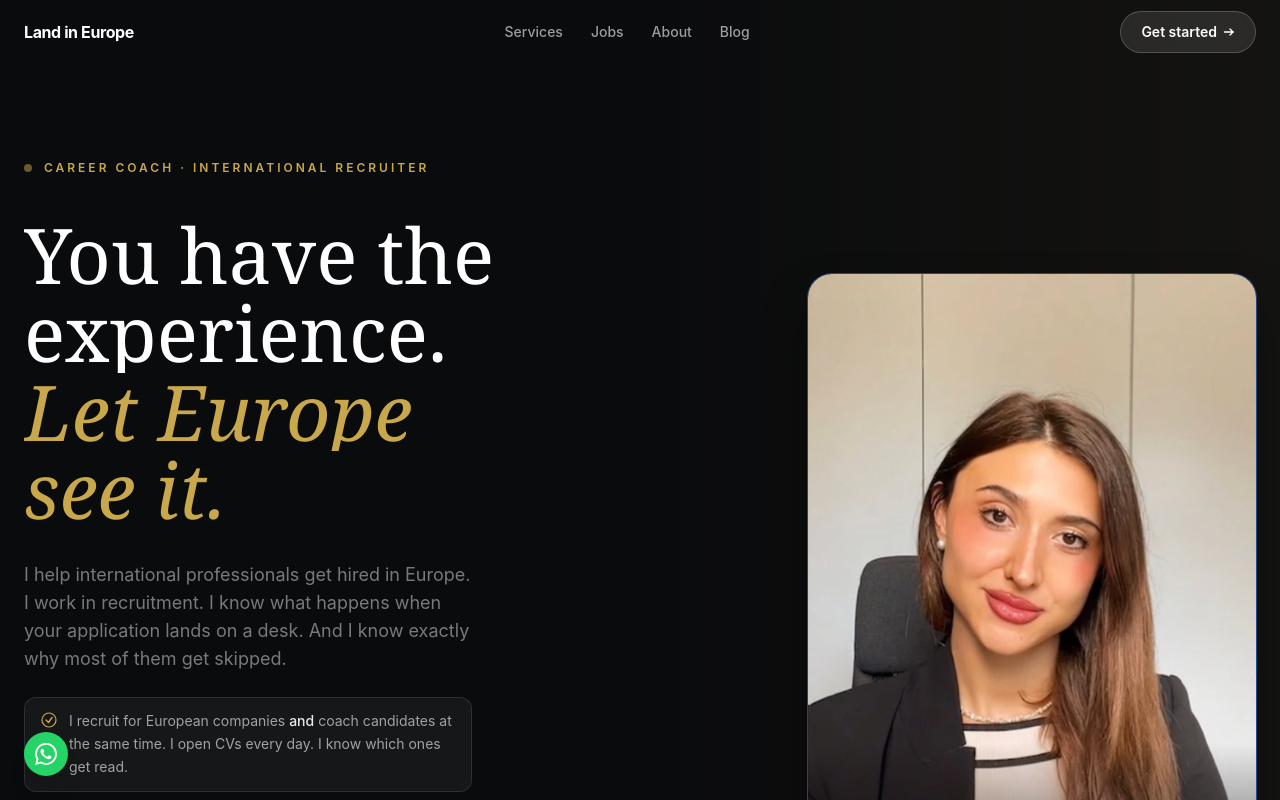
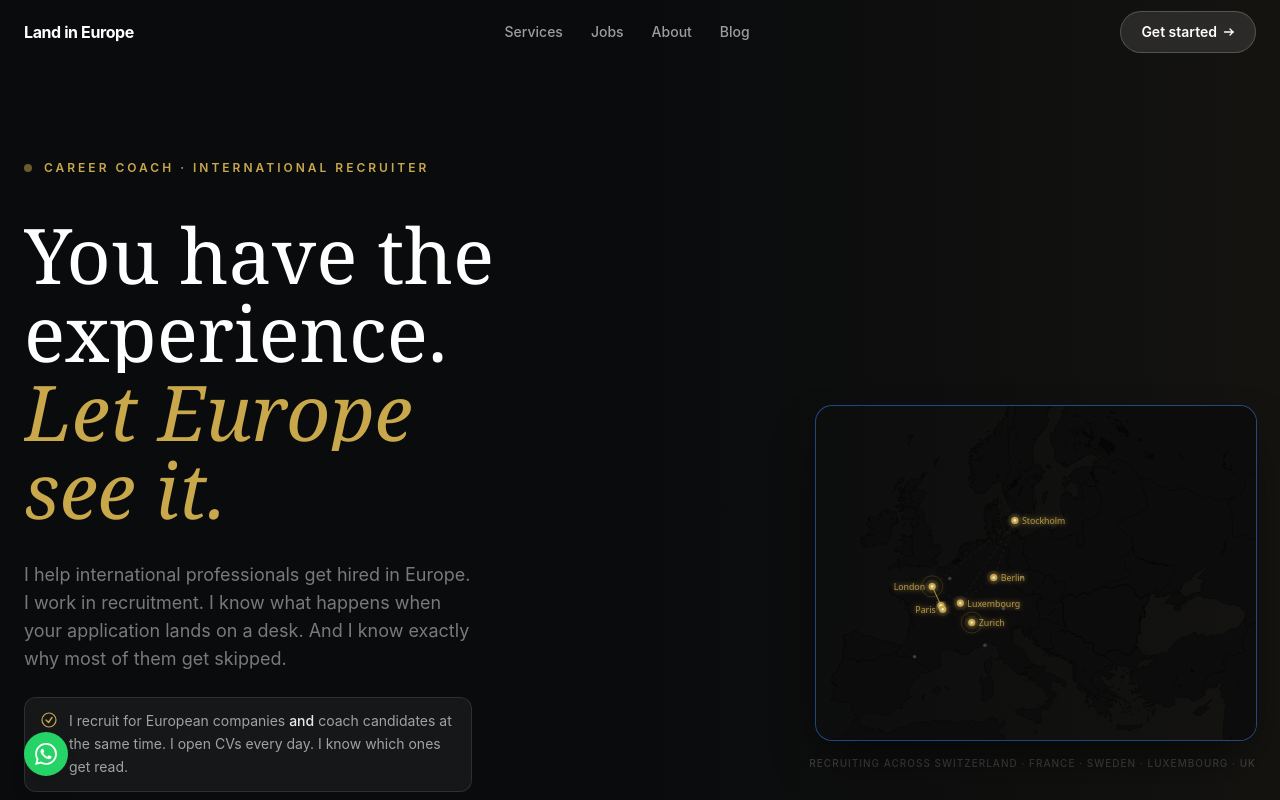
Before and after one commit to teruelorteganoelia-bit/land-in-europe-website, a Next.js app: page / in a window 1280 px wide. Shown: the top 800 px of the page. Built offline with nearby package versions, Linux system fonts and the light colour scheme.

Commit message:
Add real Europe SVG map with animated city connections in hero

```diff
--- a/app/page.tsx
+++ b/app/page.tsx
@@ -508,51 +508,144 @@ function EuropeMap({ mobile = false }: { mobile?: boolean }) {
   );
 }
 
-// ─── Hero slideshow ───────────────────────────────────────────────────────────
-const HERO_IMAGES = ["/hero1.jpeg", "/hero2.jpeg", "/hero3.jpeg"];
-
-function HeroSlideshow({ mobile = false }: { mobile?: boolean }) {
-  const [current, setCurrent] = useState(0);
+// ─── Europe map (real SVG) ────────────────────────────────────────────────────
+// City coords mapped to the 500×380 SVG viewport
+// lon→x = (lon+25)/95*500   lat→y = (72-lat)/38*380
+const REAL_CITIES = [
+  { name: "Stockholm",  x: 226, y: 130, active: true,  anchor: "start"  },
+  { name: "London",     x: 132, y: 205, active: true,  anchor: "end"    },
+  { name: "Paris",      x: 144, y: 231, active: true,  anchor: "end"    },
+  { name: "Luxembourg", x: 164, y: 224, active: true,  anchor: "start"  },
+  { name: "Zurich",     x: 177, y: 246, active: true,  anchor: "start"  },
+  { name: "Berlin",     x: 202, y: 195, active: true,  anchor: "start"  },
+  { name: "Amsterdam",  x: 152, y: 196, active: false, anchor: "start"  },
+  { name: "Vienna",     x: 213, y: 230, active: false, anchor: "start"  },
+  { name: "Madrid",     x: 112, y: 285, active: false, anchor: "end"    },
+  { name: "Rome",       x: 192, y: 272, active: false, anchor: "start"  },
+  { name: "Warsaw",     x: 234, y: 195, active: false, anchor: "start"  },
+];
+
+const REAL_CONNECTIONS = [
+  [0, 5], [0, 1], [0, 3], [1, 2], [1, 3], [2, 3], [2, 4], [3, 4], [3, 5],
+];
+
+function EuropeMapReal({ mobile = false }: { mobile?: boolean }) {
+  const [activeConn, setActiveConn] = useState(0);
+  const [dotProgress, setDotProgress] = useState(0);
+  const [pulse, setPulse] = useState([0, 2]);
 
   useEffect(() => {
-    const id = setInterval(() => setCurrent(c => (c + 1) % HERO_IMAGES.length), 4000);
+    const id = setInterval(() => setActiveConn(c => (c + 1) % REAL_CONNECTIONS.length), 2200);
     return () => clearInterval(id);
   }, []);
 
-  const w = mobile ? "w-72" : "w-full max-w-sm xl:max-w-md";
-  const h = mobile ? "h-52" : "aspect-[4/5]";
-
-  return (
-    <div className={`${w} ${h} relative rounded-3xl overflow-hidden shadow-2xl shadow-black/60 ring-1 ring-white/8`}>
-      {HERO_IMAGES.map((src, i) => (
-        <div
-          key={src}
-          className="absolute inset-0 transition-opacity duration-1000"
-          style={{ opacity: i === current ? 1 : 0 }}
-        >
-          <Image
-            src={src}
-            alt=""
-            fill
-            className="object-cover"
-            sizes="(max-width:1280px) 40vw, 420px"
-            priority={i === 0}
-          />
-        </div>
-      ))}
-      {/* Dark overlay for legibility */}
-      <div className="absolute inset-0 bg-gradient-to-t from-[#0A0B0D]/50 via-transparent to-[#0A0B0D]/20 pointer-events-none"/>
-      {/* Dot indicators */}
-      <div className="absolute bottom-4 left-1/2 -translate-x-1/2 flex gap-2">
-        {HERO_IMAGES.map((_, i) => (
-          <button
-            key={i}
-            onClick={() => setCurrent(i)}
-            className="w-1.5 h-1.5 rounded-full transition-all duration-300"
-            style={{ background: i === current ? "#C9A84C" : "rgba(255,255,255,0.3)", transform: i === current ? "scale(1.3)" : "scale(1)" }}
-          />
-        ))}
-      </div>
+  useEffect(() => {
+    let f = 0;
+    const id = setInterval(() => { f = (f + 1) % 60; setDotProgress(f / 60); }, 30);
+    return () => clearInterval(id);
+  }, []);
+
+  useEffect(() => {
+    const id = setInterval(() => setPulse([
+      Math.floor(Math.random() * 6),
+      Math.floor(Math.random() * 6),
+    ]), 2000);
+    return () => clearInterval(id);
+  }, []);
+
+  const scale = mobile ? 0.6 : 0.88;
+  const W = 500 * scale, H = 380 * scale;
+
+  const [a, b] = REAL_CONNECTIONS[activeConn];
+  const ca = REAL_CITIES[a], cb = REAL_CITIES[b];
+  const tx = ca.x + (cb.x - ca.x) * dotProgress;
+  const ty = ca.y + (cb.y - ca.y) * dotProgress;
+
+  return (
+    <div style={{ width: W, height: H }} className="relative rounded-2xl overflow-hidden shadow-2xl shadow-black/60 ring-1 ring-white/8">
+      {/* Real Europe SVG as base, styled dark */}
+      {/* eslint-disable-next-line @next/next/no-img-element */}
+      <img
+        src="/europe.svg"
+        alt=""
+        style={{
+          width: W, height: H,
+          filter: "invert(1) brightness(0.18) sepia(0.4) saturate(0.6)",
+          position: "absolute", inset: 0,
+        }}
+      />
+
+      {/* Animated overlay */}
+      <svg
+        viewBox="0 0 500 380"
+        width={W} height={H}
+        className="absolute inset-0"
+        aria-hidden="true"
+      >
+        <defs>
+          <filter id="rglow">
+            <feGaussianBlur stdDeviation="3" result="b"/>
+            <feMerge><feMergeNode in="b"/><feMergeNode in="SourceGraphic"/></feMerge>
+          </filter>
+        </defs>
+
+        {/* Connection lines */}
+        {REAL_CONNECTIONS.map(([ai, bi], i) => {
+          const cA = REAL_CITIES[ai], cB = REAL_CITIES[bi];
+          const isActive = i === activeConn;
+          return (
+            <line key={i}
+              x1={cA.x} y1={cA.y} x2={cB.x} y2={cB.y}
+              stroke="#C9A84C"
+              strokeWidth={isActive ? 1.2 : 0.5}
+              strokeOpacity={isActive ? 0.8 : 0.2}
+              strokeDasharray={isActive ? "none" : "3 4"}
+              style={{ transition: "all 0.5s ease" }}
+            />
+          );
+        })}
+
+        {/* Traveling dot */}
+        <circle cx={tx} cy={ty} r="4" fill="#C9A84C" opacity="0.95" filter="url(#rglow)"/>
+        <circle cx={tx} cy={ty} r="1.8" fill="white" opacity="0.9"/>
+
+        {/* City dots */}
+        {REAL_CITIES.map((city, i) => {
+          const isPulsing = pulse.includes(i) && city.active;
+          return (
+            <g key={city.name} filter={city.active ? "url(#rglow)" : undefined}>
+              {isPulsing && (
+                <circle cx={city.x} cy={city.y} r="12"
+                  fill="none" stroke="#C9A84C" strokeWidth="0.7" strokeOpacity="0.3"
+                />
+              )}
+              {city.active && (
+                <circle cx={city.x} cy={city.y} r="7"
+                  fill="none" stroke="#C9A84C" strokeWidth="0.6" strokeOpacity="0.15"
+                />
+              )}
+              <circle cx={city.x} cy={city.y}
+                r={city.active ? 4 : 2}
+                fill={city.active ? "#C9A84C" : "#ffffff"}
+                fillOpacity={city.active ? 1 : 0.2}
+              />
+              {city.active && <circle cx={city.x} cy={city.y} r="1.5" fill="white" fillOpacity="0.7"/>}
+              {city.active && (
+                <text
+                  x={city.anchor === "end" ? city.x - 8 : city.x + 8}
+                  y={city.y + 4}
+                  fontSize="10" fontWeight="500"
+                  fill="#C9A84C" fillOpacity="0.85"
+                  fontFamily="system-ui, sans-serif"
+                  textAnchor={city.anchor}
+                >
+                  {city.name}
+                </text>
+              )}
+            </g>
+          );
+        })}
+      </svg>
     </div>
   );
 }
@@ -654,20 +747,15 @@ function Hero() {
           </div>
         </div>
 
-        {/* RIGHT: portrait desktop */}
+        {/* RIGHT: Europe map desktop */}
         <div className="hidden lg:flex flex-col items-end gap-4">
-          <div className="w-full max-w-sm xl:max-w-md rounded-3xl overflow-hidden shadow-2xl shadow-black/60 ring-1 ring-white/8 relative aspect-[3/4]">
-            <Image src="/noelianew.png" alt="Noelia Teruel Ortega, career coach and international recruiter based in Stockholm" fill className="object-cover object-top scale-[1.04]" priority sizes="(max-width:1280px) 40vw, 420px"/>
-            <div className="absolute inset-x-0 bottom-0 h-32 bg-gradient-to-t from-[#0A0B0D]/60 to-transparent pointer-events-none"/>
-          </div>
+          <EuropeMapReal />
           <p className="text-[10px] text-white/20 font-medium text-right tracking-widest uppercase">Recruiting across Switzerland · France · Sweden · Luxembourg · UK</p>
         </div>
 
-        {/* RIGHT: portrait mobile */}
-        <div className="lg:hidden mt-10 flex flex-col items-center gap-4">
-          <div className="w-48 h-60 rounded-2xl overflow-hidden shadow-xl ring-1 ring-white/8 relative">
-            <Image src="/noelianew.png" alt="Noelia Teruel Ortega, career coach" fill className="object-cover object-top" priority sizes="192px"/>
-          </div>
+        {/* RIGHT: Europe map mobile */}
+        <div className="lg:hidden mt-10 flex justify-center">
+          <EuropeMapReal mobile />
         </div>
       </div>
     </section>
```
Also changed, not shown: public/europe.svg (added).
